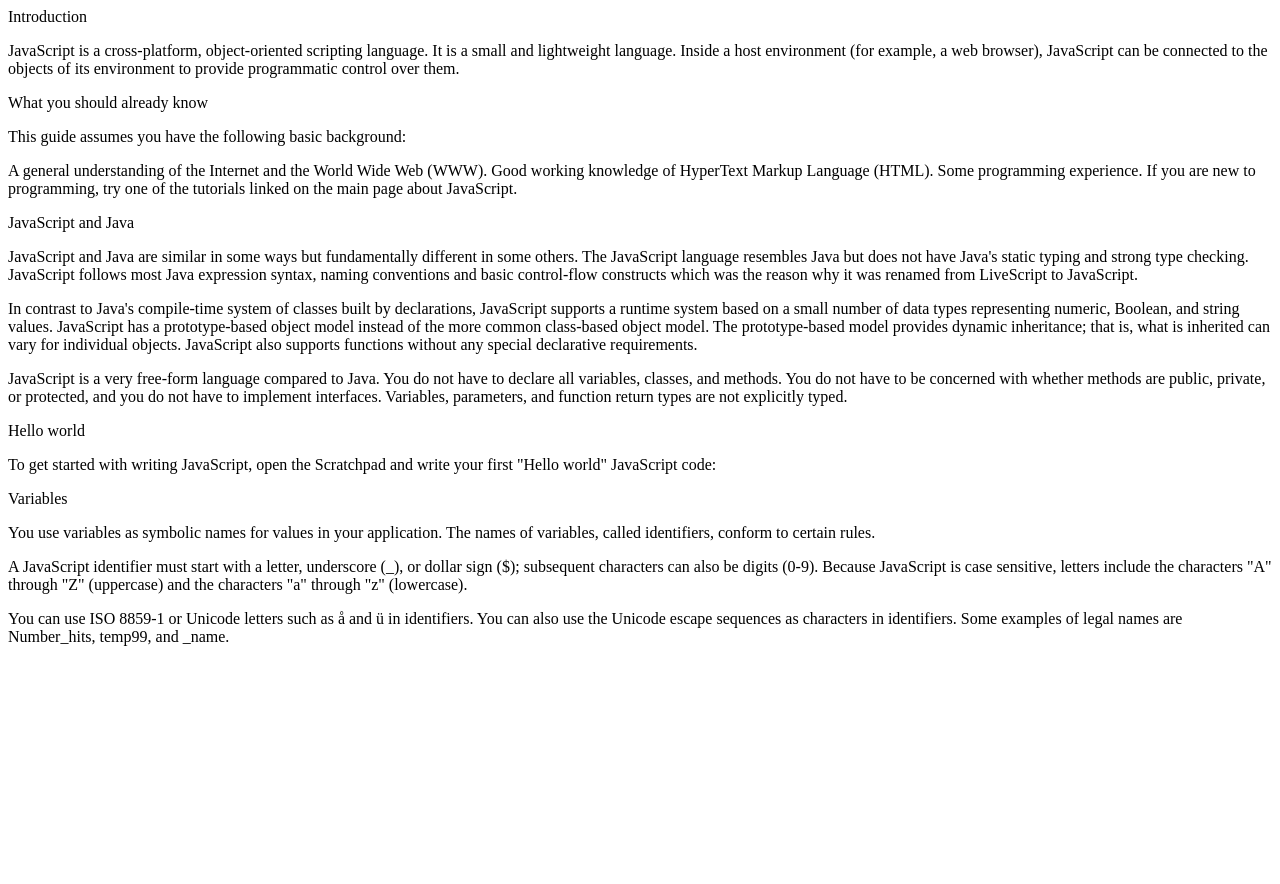
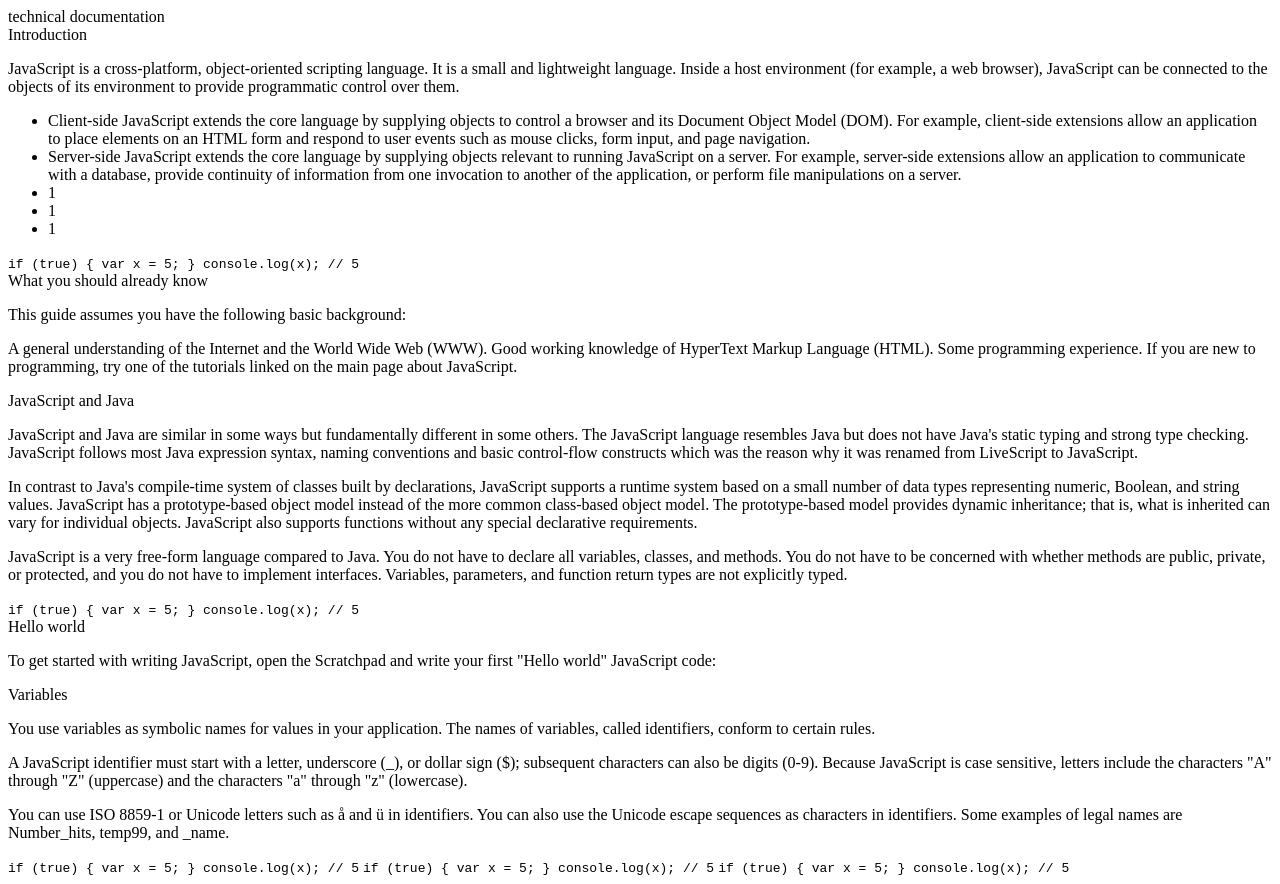
Before and after one commit to eyanaoui/technical-documentation, a plain HTML site: page index.html in a window 1280 px wide. Before the commit the page ends 800 px from the top, so only its background shows below. Drawn offline with Linux system fonts and the light colour scheme.

Commit message:
step 10-11

```diff
--- a/index.html
+++ b/index.html
@@ -7,7 +7,9 @@
   </head>
 
   <body>
-    <nav id="navbar"> </nav>
+    <nav id="navbar">
+      <header>technical documentation </header>
+    </nav>
 
     <main id="main-doc">
 
@@ -18,6 +20,28 @@
           (for example, a web browser), JavaScript can be connected to the
           objects of its environment to provide programmatic control over
           them.</p>
+          <ul>
+            <li>
+              Client-side JavaScript extends the core language by supplying
+              objects to control a browser and its Document Object Model (DOM).
+              For example, client-side extensions allow an application to place
+              elements on an HTML form and respond to user events such as mouse
+              clicks, form input, and page navigation.
+            </li>
+            <li>
+              Server-side JavaScript extends the core language by supplying
+              objects relevant to running JavaScript on a server. For example,
+              server-side extensions allow an application to communicate with a
+              database, provide continuity of information from one invocation to
+              another of the application, or perform file manipulations on a
+              server.
+            </li>
+            <li>1</li>
+            <li>1</li>
+            <li>1</li>
+
+          </ul>
+          <code>if (true) { var x = 5; } console.log(x); // 5</code>
       </section>
       <section class="main-section" id="What_you_should_already_know">
         <header>What you should already know </header>
@@ -33,7 +57,8 @@
         <P>JavaScript and Java are similar in some ways but fundamentally different in some others. The JavaScript language resembles Java but does not have Java's static typing and strong type checking. JavaScript follows most Java expression syntax, naming conventions and basic control-flow constructs which was the reason why it was renamed from LiveScript to JavaScript.</P>
         <p>In contrast to Java's compile-time system of classes built by declarations, JavaScript supports a runtime system based on a small number of data types representing numeric, Boolean, and string values. JavaScript has a prototype-based object model instead of the more common class-based object model. The prototype-based model provides dynamic inheritance; that is, what is inherited can vary for individual objects. JavaScript also supports functions without any special declarative requirements.</p>
           <p>JavaScript is a very free-form language compared to Java. You do not have to declare all variables, classes, and methods. You do not have to be concerned with whether methods are public, private, or protected, and you do not have to implement interfaces. Variables, parameters, and function return types are not explicitly typed.</p>
-      </section>
+          <code>if (true) { var x = 5; } console.log(x); // 5</code>
+        </section>
       <section class="main-section" id="Hello_world">
         <header>Hello world</header>
         <p> To get started with writing JavaScript, open the Scratchpad and write your first "Hello world" JavaScript code: </p>
@@ -44,7 +69,11 @@
 
 <p>A JavaScript identifier must start with a letter, underscore (_), or dollar sign ($); subsequent characters can also be digits (0-9). Because JavaScript is case sensitive, letters include the characters "A" through "Z" (uppercase) and the characters "a" through "z" (lowercase).</p>
 <p>You can use ISO 8859-1 or Unicode letters such as å and ü in identifiers. You can also use the Unicode escape sequences as characters in identifiers. Some examples of legal names are Number_hits, temp99, and _name.</p>
-      </section>
+<code>if (true) { var x = 5; } console.log(x); // 5</code>
+<code>if (true) { var x = 5; } console.log(x); // 5</code>
+<code>if (true) { var x = 5; } console.log(x); // 5</code>
+
+</section>
 
 
     </main>
```
